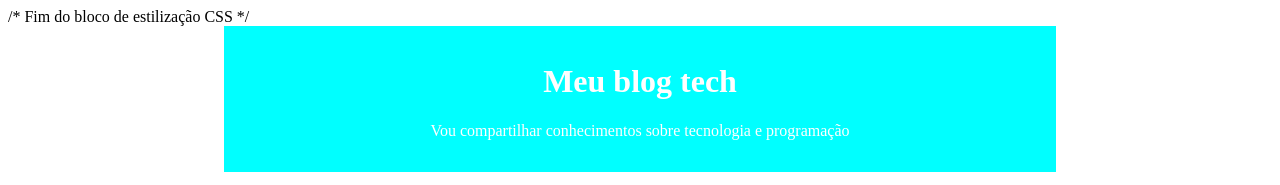
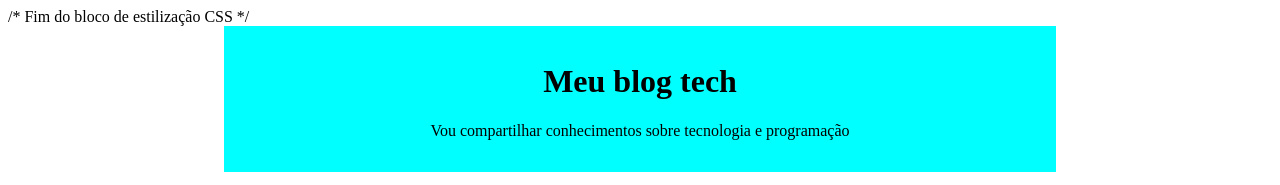
Before and after one commit to joaoneuburgerconceicao-cpu/MeuBlog2026, a plain HTML site: page index.html in a window 1280 px wide. Shown: the top 185 px of the page. Drawn offline with Linux system fonts and the light colour scheme.

Commit message:
Update index.html

```diff
--- a/index.html
+++ b/index.html
@@ -12,7 +12,7 @@
         /* Estiliza o cabeçalho da página */
         header {
             background-color: #00FFFF; /* Define a cor de fundo azul */
-            color: #FFFFFF;            /* Define a cor do texto como branco */
+            color: #000000;            /* Define a cor do texto como branco */
             text-align: center;        /* Alinha o texto no centro */
             max-width: 800px;          /* Define a largura máxima de 800 pixels */
             margin: 0 auto;            /* Centraliza o cabeçalho horizontalmente na tela */
```
